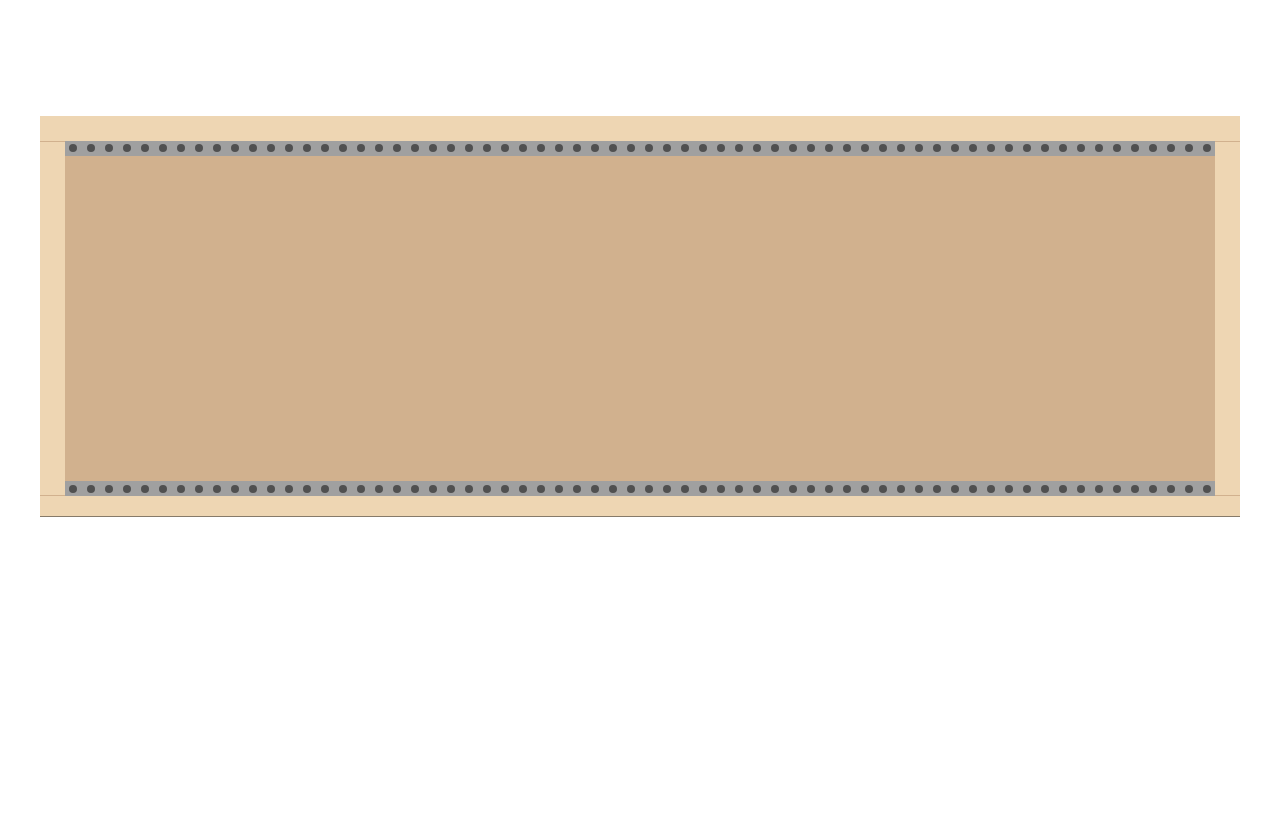
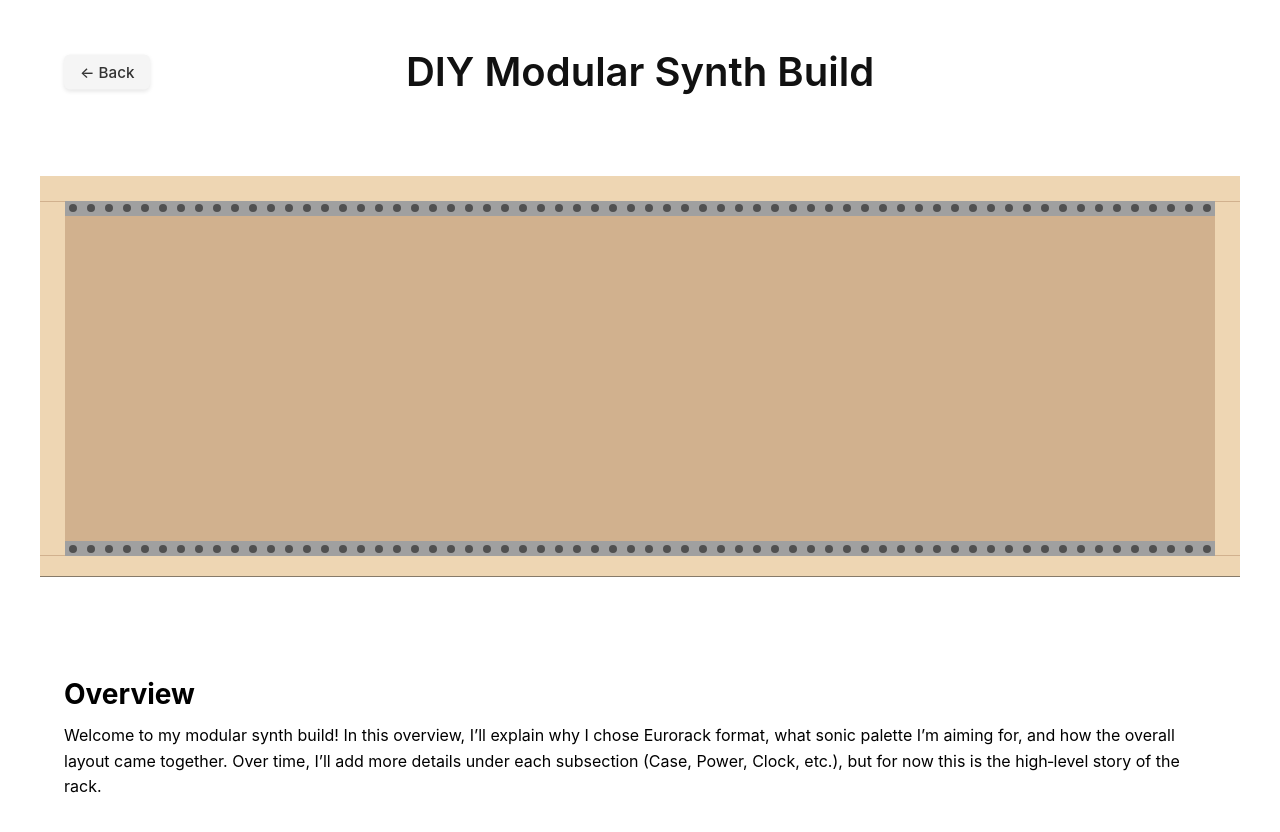
Before and after one commit to sfreisthler/sfreisthler.github.io, a React (Create React App) app: page /modular-synth in a window 1280 px wide. Shown: the top 832 px of the page. Before the commit the page ends 800 px from the top, so only its background shows below. Built offline with nearby package versions, Linux system fonts and the light colour scheme.

Commit message:
updated modular synth page

```diff
--- /dev/null
+++ b/src/components/PageHeader/PageHeader.css
@@ -0,0 +1,44 @@
+ .page-header {
+  position: relative;
+  text-align: center;
+  margin: 4rem;
+  margin-top: 2rem;
+  padding: 1rem 0;            /* some vertical padding */
+}
+
+/* Back button styling */
+.page-header__back-button {
+  position: absolute;
+  left: 0;
+  top: 50%;
+  transform: translateY(-50%);
+  text-decoration: none;
+  color: #333;                   /* dark text */
+  background-color: #f5f5f5;     /* light grey background */
+  padding: 0.5rem 1rem;
+  border-radius: 6px;
+  font-weight: 500;
+  font-size: 0.95rem;
+  box-shadow: 0 2px 4px rgba(0, 0, 0, 0.1);
+  transition: background-color 0.2s ease, box-shadow 0.2s ease;
+}
+
+/* Hover / Active states for back button */
+.page-header__back-button:hover {
+  background-color: #e0e0e0;
+  box-shadow: 0 3px 6px rgba(0, 0, 0, 0.15);
+}
+
+.page-header__back-button:active {
+  background-color: #d1d1d1;
+  box-shadow: 0 1px 3px rgba(0, 0, 0, 0.2);
+}
+
+/* Title styling */
+.page-header__title {
+  margin: 0;
+  font-size: 2.5rem;
+  font-weight: 600;
+  line-height: 1.2;
+  color: #111;
+}
--- /dev/null
+++ b/src/components/PageHeader/PageHeader.js
@@ -0,0 +1,14 @@
+import { Link } from 'react-router-dom';
+import './PageHeader.css';
+
+export default function PageHeader({ title, backLink }) {
+  return (
+    <header className="page-header">
+      <Link to={backLink} className="page-header__back-button">
+        ← Back
+      </Link>
+
+      <h1 className="page-header__title">{title}</h1>
+    </header>
+  );
+}
--- /dev/null
+++ b/src/components/Section/Section.css
@@ -0,0 +1,14 @@
+.section {
+  margin-bottom: 4rem;
+  margin-left: 4rem;
+  margin-right:4rem;
+}
+
+.section-title {
+  font-size: 1.75rem;
+  margin-bottom: 0.75rem;
+}
+
+.section-content {
+  line-height: 1.6;
+}
--- /dev/null
+++ b/src/components/Section/Section.js
@@ -0,0 +1,16 @@
+import './Section.css';
+
+export default function Section({
+  id,         // optional id for anchor links
+  title,      // the section heading text
+  children,   // everything inside this section
+}) {
+  return (
+    <section id={id} className="section">
+      <h2 className="section-title">{title}</h2>
+      <div className="section-content">
+        {children}
+      </div>
+    </section>
+  );
+}
--- a/src/pages/ModularSynthPage/ModularSynthPage.css
+++ b/src/pages/ModularSynthPage/ModularSynthPage.css
@@ -3,5 +3,5 @@
   	margin: 1rem auto 0;
   	max-width: 100%;
   	height: auto;
-	padding-top: 100px;
+	padding-bottom: 100px;
   }
--- a/src/pages/ModularSynthPage/ModularSynthPage.js
+++ b/src/pages/ModularSynthPage/ModularSynthPage.js
@@ -1,14 +1,32 @@
 import './ModularSynthPage.css';
 import modularSynthSvg from '../../assets/images/modular-synth.svg';
+import Section from '../../components/Section/Section';
+import PageHeader from '../../components/PageHeader/PageHeader';
 
 
 function ModularSynthPage() {
 	return (
+		<div>
+
+		<PageHeader title="DIY Modular Synth Build" backLink="/" />
+
 		<img
 			src={modularSynthSvg}
 			alt="Modular Synth"
 			className="modular-synth-image"
 		/>
+
+		<Section id="overview" title="Overview">
+        <p>
+          Welcome to my modular synth build! In this overview, I’ll explain why I chose
+          Eurorack format, what sonic palette I’m aiming for, and how the overall layout
+          came together. Over time, I’ll add more details under each subsection (Case,
+          Power, Clock, etc.), but for now this is the high‐level story of the rack.
+        </p>
+      </Section>
+	  </div>
+
+
 	);
 }
 
```
